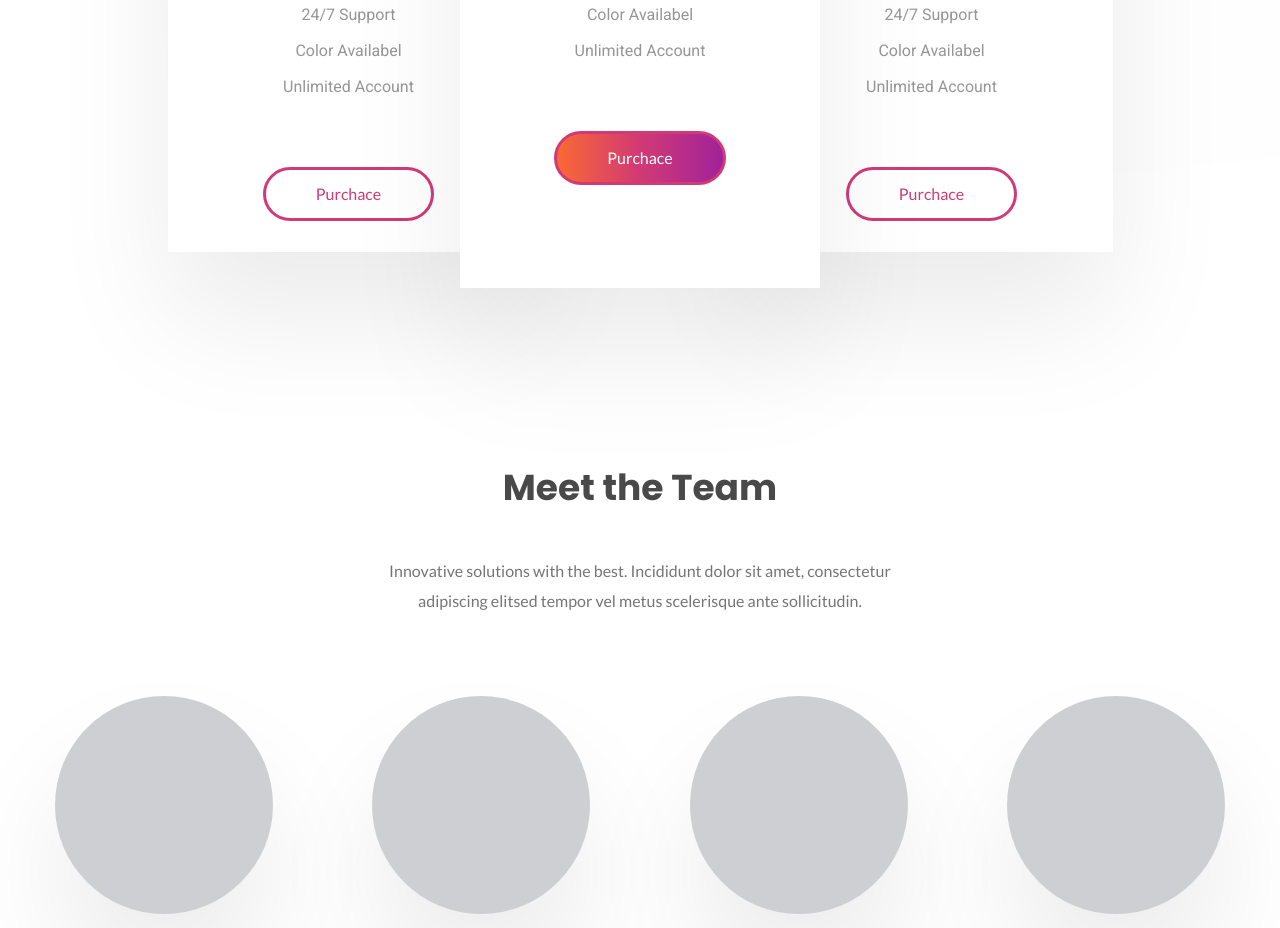
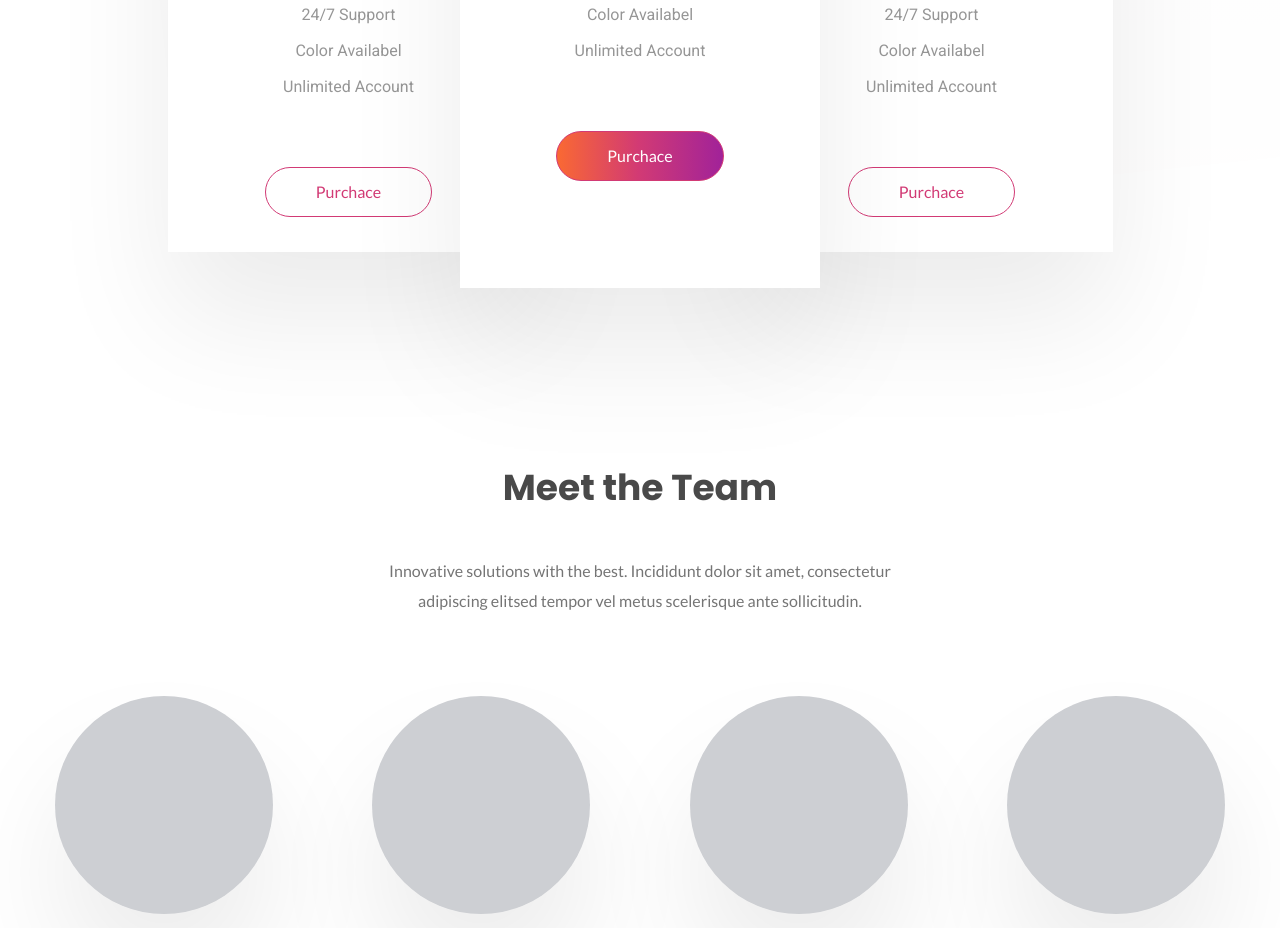
Before and after one commit to KeyToTech/StandupBotLanding, a React (Create React App) app: page / in a window 1280 px wide. Shown: the part 6380-7308 px from the top of the page. Built offline with nearby package versions, Linux system fonts and the light colour scheme.

Commit message:
border done 1px;

```diff
--- a/src/section-pricing/pricing.css
+++ b/src/section-pricing/pricing.css
@@ -143,7 +143,7 @@
     text-decoration: none;
     padding: 9px 50px;
     border-radius: 50px;
-    border: #d23a75 solid;
+
     color: #d23a75;
     font-family: 'Lato', sans-serif;
     font-size: 16px;
@@ -151,8 +151,13 @@
     line-height: 30px;
 }
 
+.button-pricing:nth-child(2) {
+    border: 1px #d23a75 solid;
+}
+
 .button-pricing:hover {
-
+    border: 1px #d23a75 solid;
     background-image: linear-gradient(to left, #a12299 0%, #d13a75 50%, #d23a74 51%, #f96834 99%, #f96834 100%);
     color: white;
+    text-decoration: none;
 }
```
